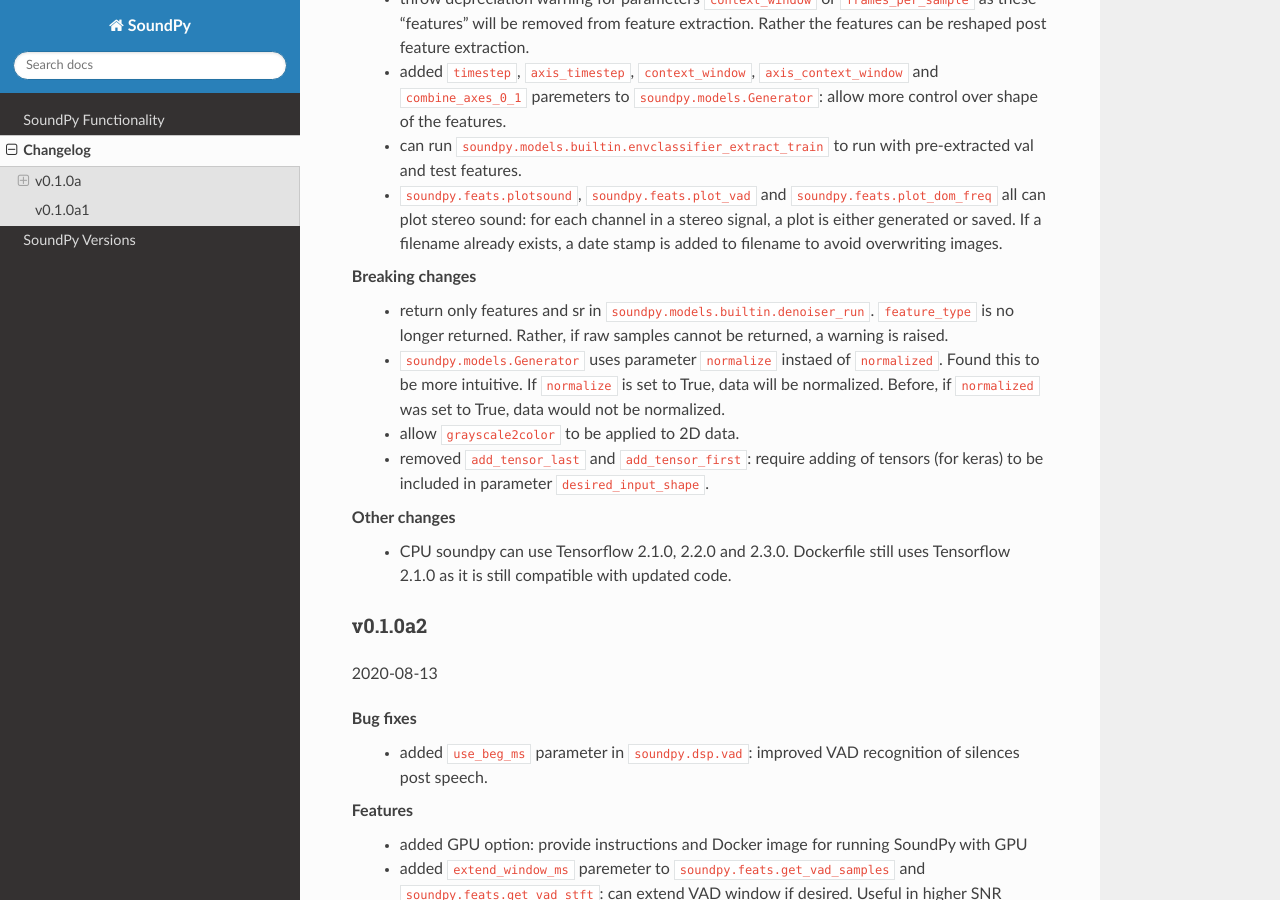
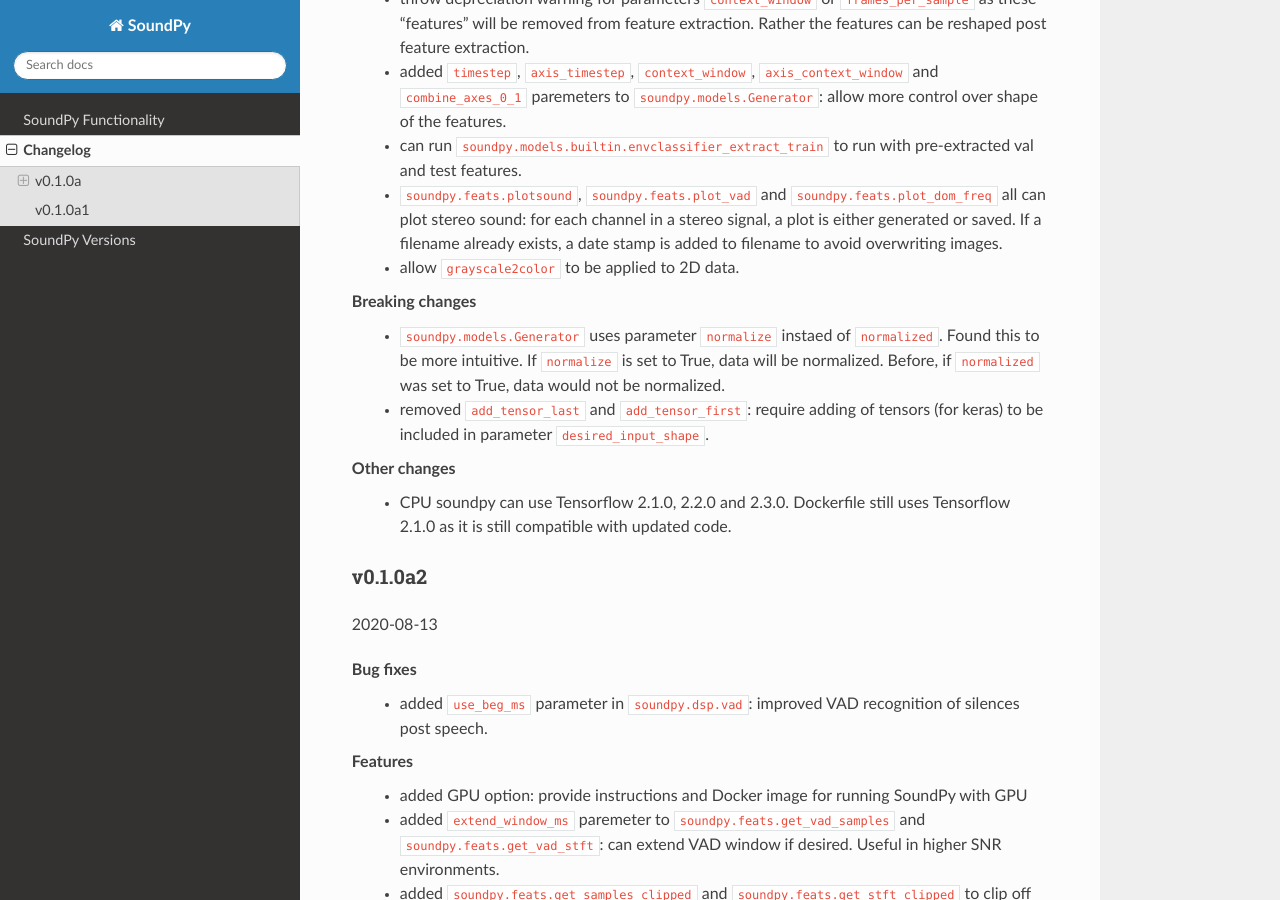
Before and after one commit to a-n-rose/Python-Sound-Tool, a Sphinx documentation site: the page built from docs/source/changelog.rst, in a window 1280 px wide and 900 px high, scrolled down 645 px. Built offline with Sphinx 7.4.7 and the Read the Docs theme 2.0.0, drawn with Linux system fonts in a browser that asks for light colours; formulas are drawn with MathJax 3; cross-references to code outside the pages are shown as plain code.

Commit message:
removed change that was never pushed and ultimately not implemented

```diff
--- a/docs/source/changelog.rst
+++ b/docs/source/changelog.rst
@@ -21,11 +21,10 @@ Features
    -  added `timestep`, `axis_timestep`, `context_window`, `axis_context_window`  and `combine_axes_0_1` paremeters to  `soundpy.models.Generator`:  allow more control over shape of the features.
    -  can run `soundpy.models.builtin.envclassifier_extract_train` to run with pre-extracted val and test features.
    -  `soundpy.feats.plotsound`, `soundpy.feats.plot_vad` and `soundpy.feats.plot_dom_freq` all can plot stereo sound: for each channel in a stereo signal, a plot is either generated or saved. If a filename already exists, a date stamp is added to filename to avoid overwriting images.
+   - allow `grayscale2color` to be applied to 2D data.
 
 Breaking changes
-   -  return only features and sr in `soundpy.models.builtin.denoiser_run`. `feature_type` is no longer returned. Rather, if raw samples cannot be returned, a warning is raised.
    -  `soundpy.models.Generator` uses parameter `normalize` instaed of `normalized`. Found this to be more intuitive. If `normalize` is set to True, data will be normalized. Before, if `normalized` was set to True, data would not be normalized.
-   - allow `grayscale2color` to be applied to 2D data.
    -  removed `add_tensor_last` and `add_tensor_first`: require adding of tensors (for keras) to be included in parameter `desired_input_shape`.
 
 Other changes
```
